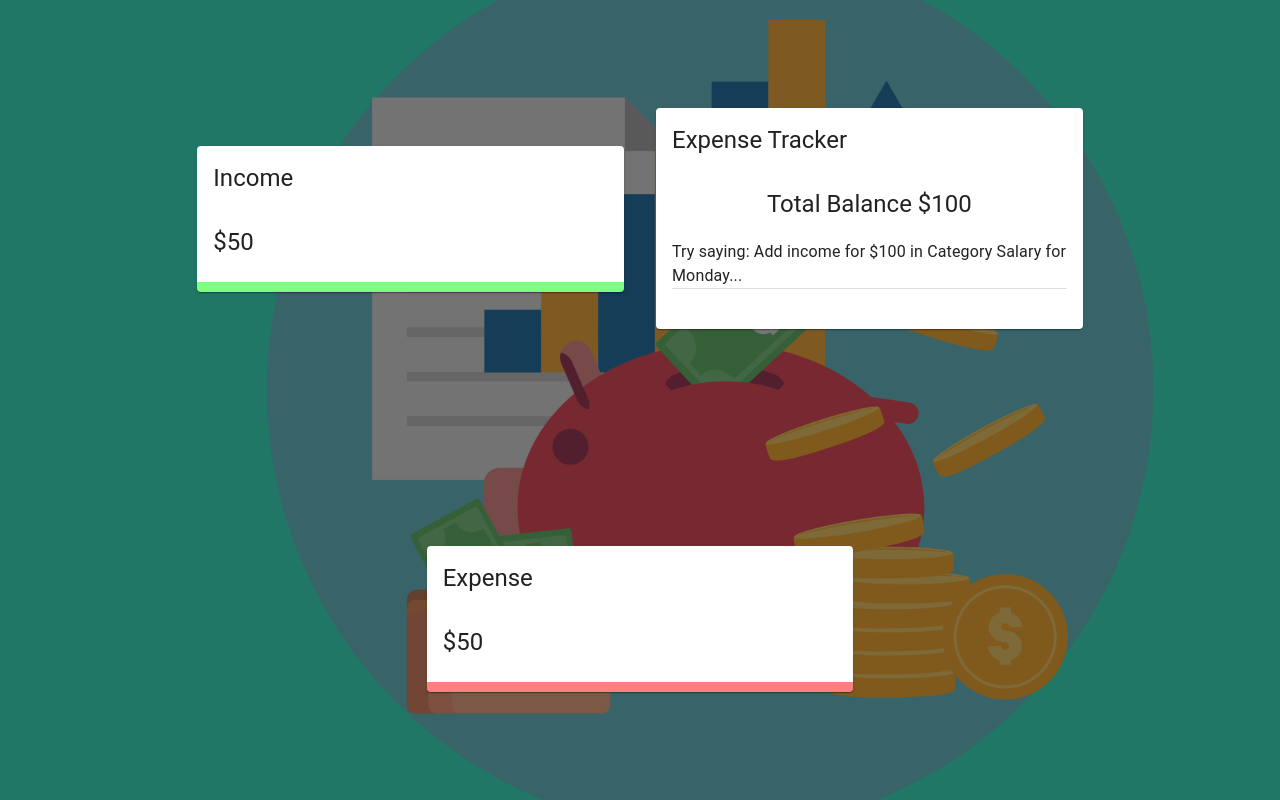
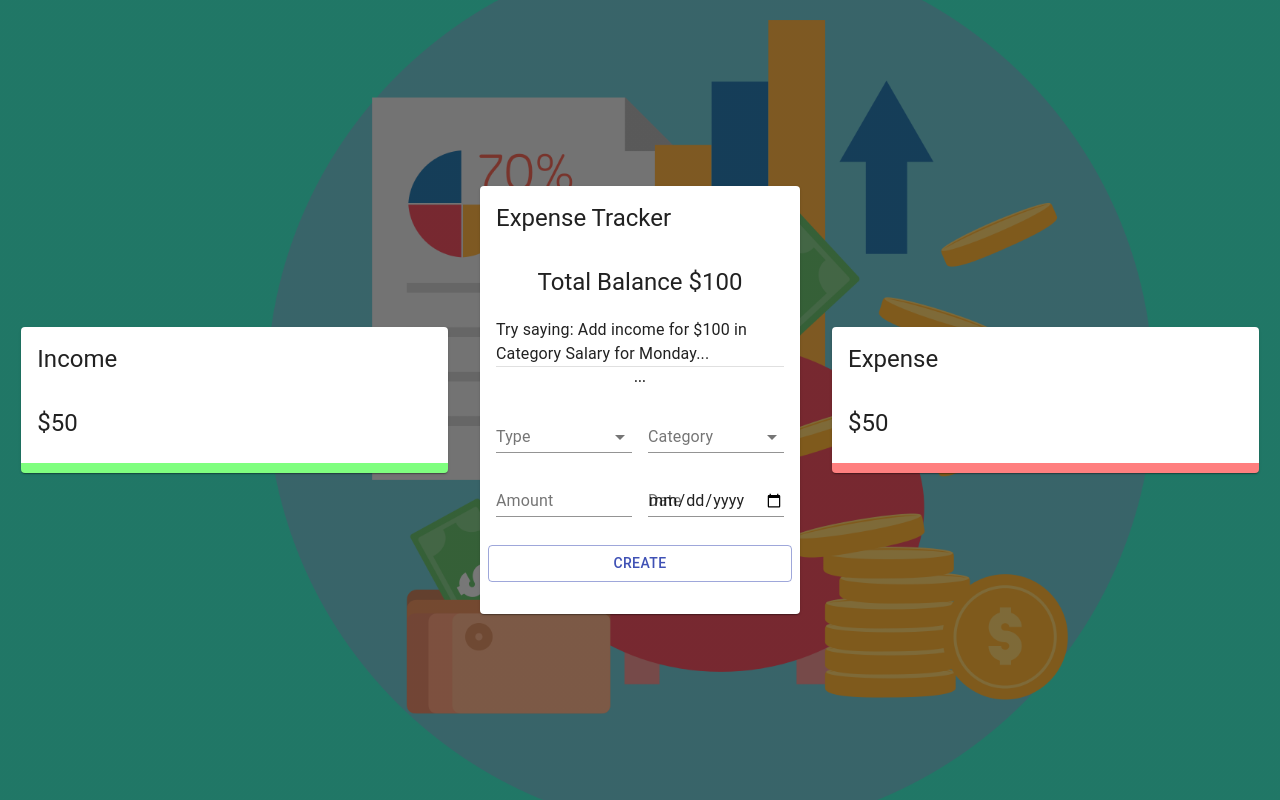
Before and after one commit to ebubekir/expense-tracker, a React (Create React App) app: page / in a window 1280 px wide. Built offline with nearby package versions, Linux system fonts and the light colour scheme.

Commit message:
Add Form component.

```diff
--- a/src/App.js
+++ b/src/App.js
@@ -13,7 +13,7 @@
                 <Grid item xs={12} sm={4}>
                     <Details title="Income" />
                 </Grid>
-                <Grid item xs={12} sm={4}>
+                <Grid item xs={12} sm={3}>
                      <Main />
                 </Grid>
                 <Grid item xs={12} sm={4}>
--- /dev/null
+++ b/src/components/Main/Form/Form.jsx
@@ -0,0 +1,44 @@
+import React from 'react'
+import { TextField, Typography, Grid, Button, FormControl, InputLabel, Select, MenuItem } from '@material-ui/core';
+
+import useStyles from './styles';
+
+const Form = () => {
+    const classes = useStyles();
+    return (
+        <Grid container spacing={2}>
+            <Grid item xs={12}>
+                <Typography align="center" variant="subtitle2" gutterButton>
+                    ...
+                </Typography>
+            </Grid>
+            <Grid item xs={6}>
+                <FormControl fullWidth>
+                    <InputLabel>Type</InputLabel>
+                    <Select>
+                        <MenuItem value="Income">Income</MenuItem>
+                        <MenuItem value="Expense">Expense</MenuItem>
+                    </Select>
+                </FormControl>
+            </Grid>
+            <Grid item xs={6}>
+                <FormControl fullWidth>
+                    <InputLabel>Category</InputLabel>
+                    <Select>
+                        <MenuItem value="business">Business</MenuItem>
+                        <MenuItem value="salary">Salary</MenuItem>
+                    </Select>
+                </FormControl>
+            </Grid>
+            <Grid item xs={6}>
+                <TextField type="number" label="Amount" fullWidth></TextField>
+            </Grid>
+            <Grid item xs={6}>
+                <TextField type="date" label="Date" fullWidth></TextField>
+            </Grid>
+            <Button className={classes.button} variant="outlined" color="primary" fullWidth>Create</Button>
+        </Grid>
+    )
+}
+
+export default Form
--- /dev/null
+++ b/src/components/Main/Form/styles.js
@@ -0,0 +1,12 @@
+import { makeStyles } from '@material-ui/core/styles';
+
+export default makeStyles(() => ({
+  radioGroup: {
+    display: 'flex',
+    justifyContent: 'center',
+    marginBottom: '-10px',
+  },
+  button: {
+    marginTop: '20px',
+  },
+}));
--- a/src/components/Main/Main.jsx
+++ b/src/components/Main/Main.jsx
@@ -1,7 +1,7 @@
 import React from 'react'
 import {Card, CardHeader, CardContent, Typography, Grid, Divider } from '@material-ui/core';
 import useStyles from './styles';
-
+import Form from './Form/Form';
 const Main = () => {
     const classes = useStyles();
     return (
@@ -14,7 +14,7 @@
                     Try saying: Add income for $100 in Category Salary for Monday...
                 </Typography>
                 <Divider />
-                {/* Form */}
+                <Form />
             </CardContent>
             <CardContent className={classes.cardContent}>
                 <Grid container spacing={2}>
```
Also changed, not shown: 1 other file (tests, documents, lock files or other folders).
